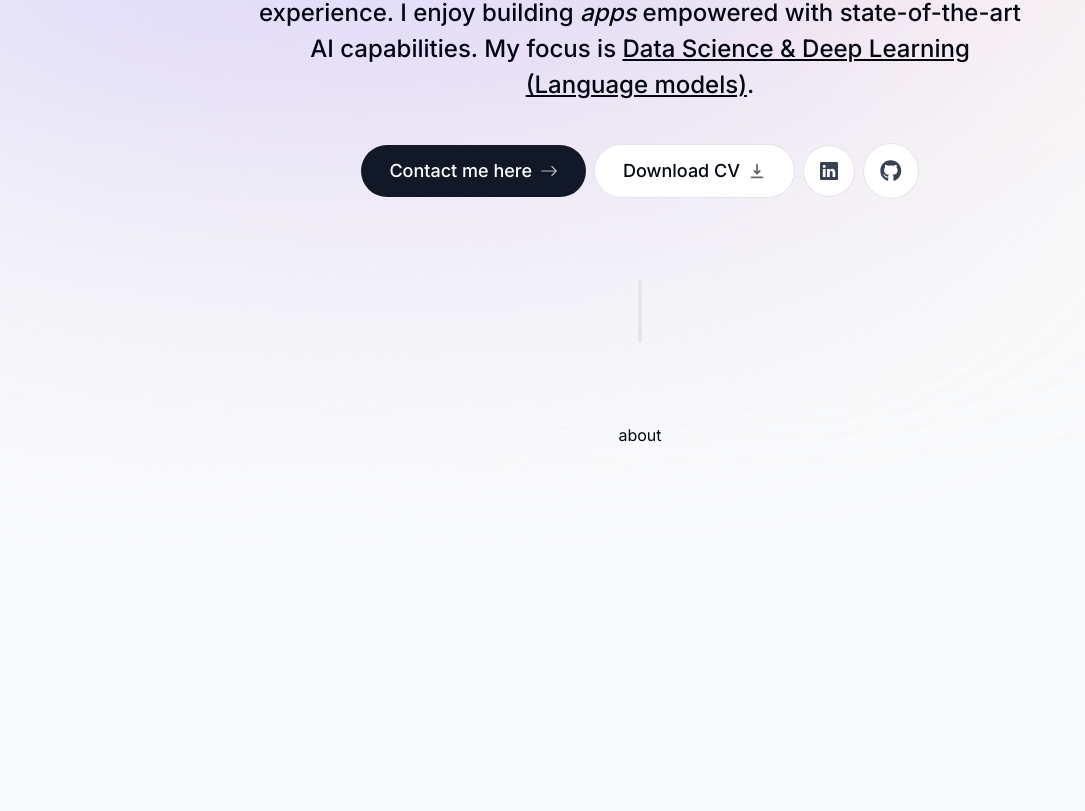
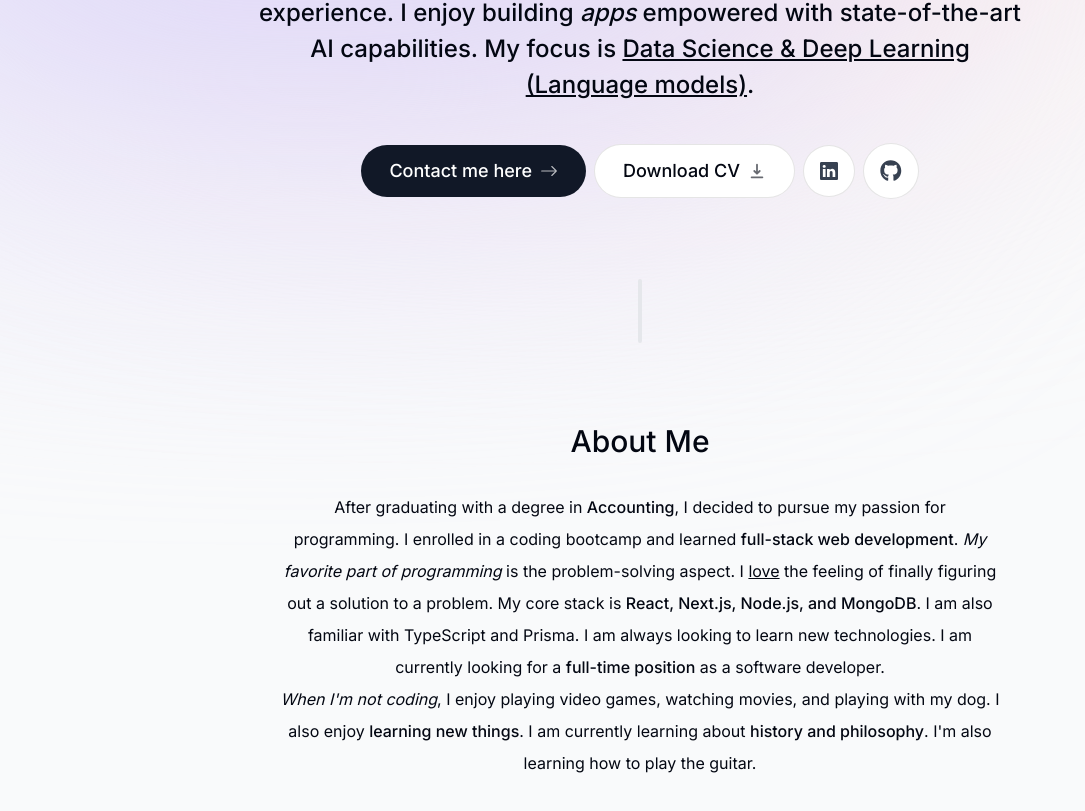
Before and after one commit to i-am-srk/immsrk, a Next.js app: page / in a window 1280 px wide. Shown: the part 361-1172 px from the top of the page, without its empty margins (0-1085 px from the left). Built offline with nearby package versions, Linux system fonts and the light colour scheme.

Commit message:
section-about me added successfully

```diff
--- a/components/about.tsx
+++ b/components/about.tsx
@@ -1,5 +1,45 @@
+"use client";
+
 import React from "react";
+import SectionHeading from "./section-heading";
+import { motion } from "framer-motion";
 
 export default function about() {
-  return <div>about</div>;
+  return (
+    <motion.section
+      className="mb-28 max-w-[45rem]
+      text-center leading-8 sm:mb-40"
+      initial={{ opacity: 0, y: 100 }}
+      animate={{ opacity: 1, y: 0 }}
+      transition={{ delay: 0.175 }}
+    >
+      <SectionHeading>About me</SectionHeading>
+      <p>
+        After graduating with a degree in{" "}
+        <span className="font-medium">Accounting</span>, I decided to pursue my
+        passion for programming. I enrolled in a coding bootcamp and learned{" "}
+        <span className="font-medium">full-stack web development</span>.{" "}
+        <span className="italic">My favorite part of programming</span> is the
+        problem-solving aspect. I <span className="underline">love</span> the
+        feeling of finally figuring out a solution to a problem. My core stack
+        is{" "}
+        <span className="font-medium">
+          React, Next.js, Node.js, and MongoDB
+        </span>
+        . I am also familiar with TypeScript and Prisma. I am always looking to
+        learn new technologies. I am currently looking for a{" "}
+        <span className="font-medium">full-time position</span> as a software
+        developer.
+      </p>
+
+      <p>
+        <span className="italic">When I'm not coding</span>, I enjoy playing
+        video games, watching movies, and playing with my dog. I also enjoy{" "}
+        <span className="font-medium">learning new things</span>. I am currently
+        learning about{" "}
+        <span className="font-medium">history and philosophy</span>. I'm also
+        learning how to play the guitar.
+      </p>
+    </motion.section>
+  );
 }
--- a/components/intro.tsx
+++ b/components/intro.tsx
@@ -47,7 +47,7 @@
       </div>
 
       {/* bio */}
-      <motion.p
+      <motion.h1
         className="mb-10 mt-4 px-4 text-2xl font-medium !leading-[1.5] sm:text-2xl"
         initial={{ opacity: 0, y: 100 }}
         animate={{ opacity: 1, y: 0 }}
@@ -61,7 +61,7 @@
           Data Science & Deep Learning (Language models)
         </span>
         .
-      </motion.p>
+      </motion.h1>
 
       {/* contact info buttons */}
       <motion.div
--- /dev/null
+++ b/components/section-heading.tsx
@@ -0,0 +1,9 @@
+import React from "react";
+
+type SectionHeadingProps = {
+  children: React.ReactNode;
+};
+
+export default function SectionHeading({ children }: SectionHeadingProps) {
+  return <h2 className="text-3xl font-medium capitalize mb-8">{children}</h2>;
+}
```
